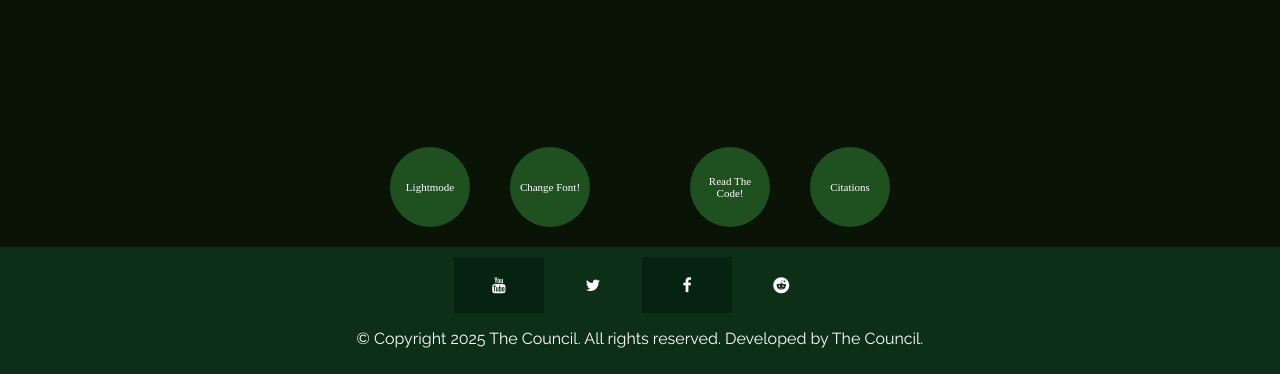
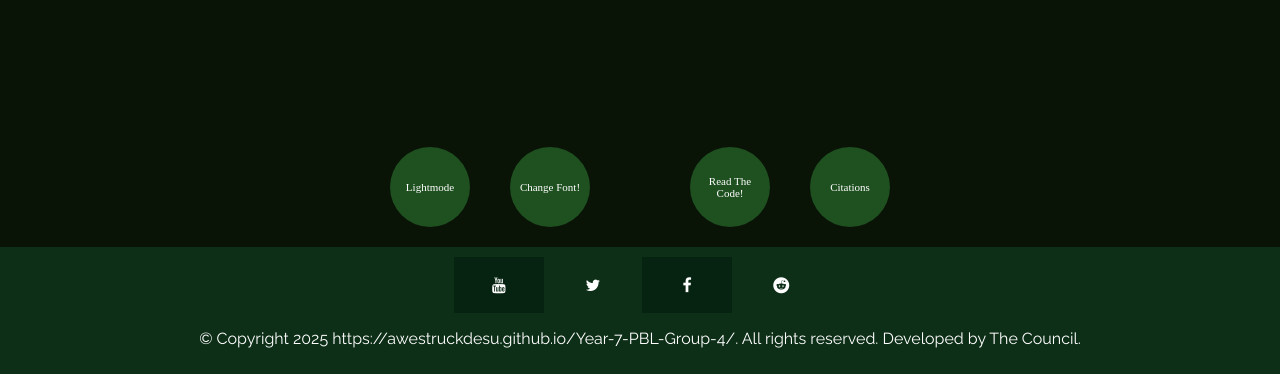
Before and after one commit to AwestruckDesu/Year-7-PBL-Group-4, a plain HTML site: page scenes/whyTo.html in a window 1280 px wide. Shown: the part 1044-1418 px from the top of the page. Drawn offline with Linux system fonts and the light colour scheme; a web font is replaced by a local one.

Commit message:
Update whyTo.html

```diff
--- a/scenes/whyTo.html
+++ b/scenes/whyTo.html
@@ -182,7 +182,7 @@ setInterval("checkPortrait()", 100);
         <a href="https://www.youtube.com/watch?v=KU7VZRgjYaE&list=PLsuCmTriuYXdOYZVaKyex5lIy3lT9K_PW&index=44" class="fa fa-twitter"></a>
         <a href="https://www.youtube.com/watch?v=KJHNdl3R8GM&list=PLsuCmTriuYXdOYZVaKyex5lIy3lT9K_PW&index=40&pp=iAQB8AUB0gcJCYQJAYcqIYzv" class="fa fa-facebook"></a>
         <a href="https://www.youtube.com/watch?v=EKxFNYEI_HY" class="fa fa-reddit"></a>
-        <p title="we usually make games">© Copyright 2025 The Council. All rights reserved. Developed by The Council. </p>
+        <p title="we usually make games">© Copyright 2025 https://awestruckdesu.github.io/Year-7-PBL-Group-4/. All rights reserved. Developed by The Council. </p>
     </div>
 </footer>
 </body>
```
